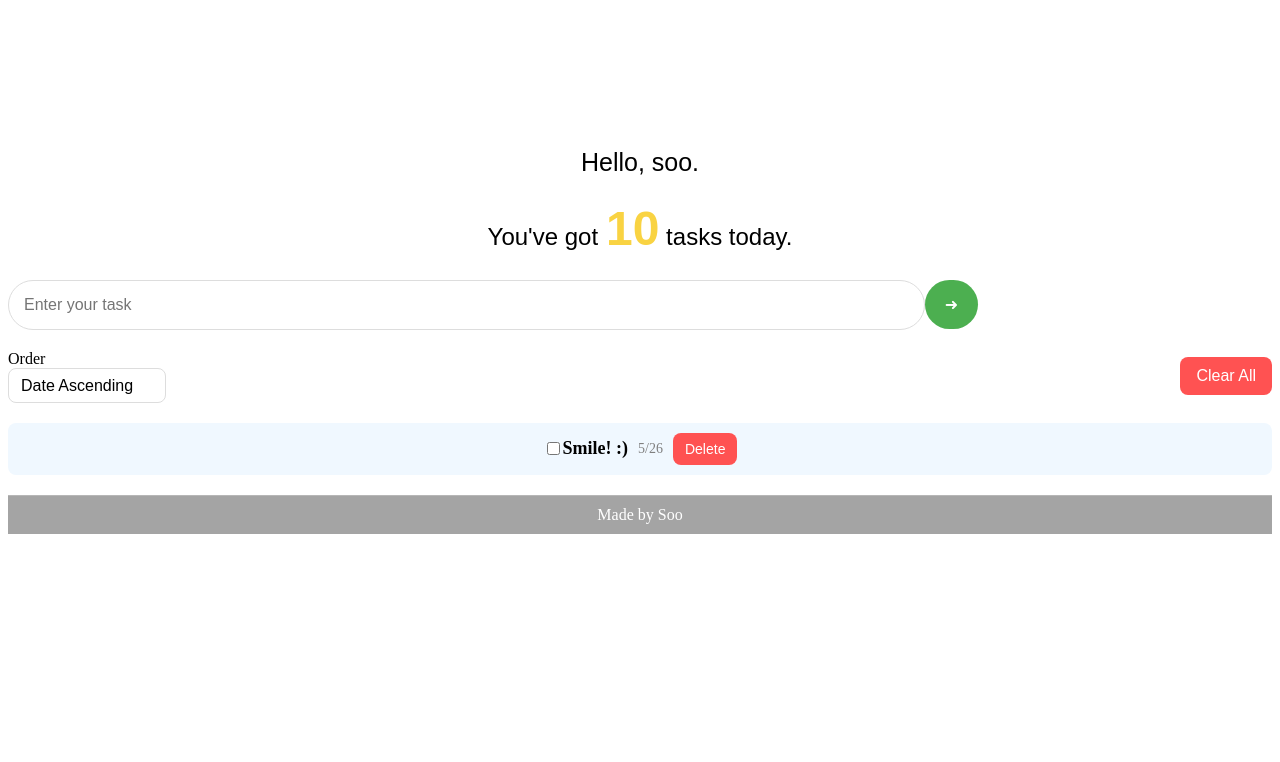
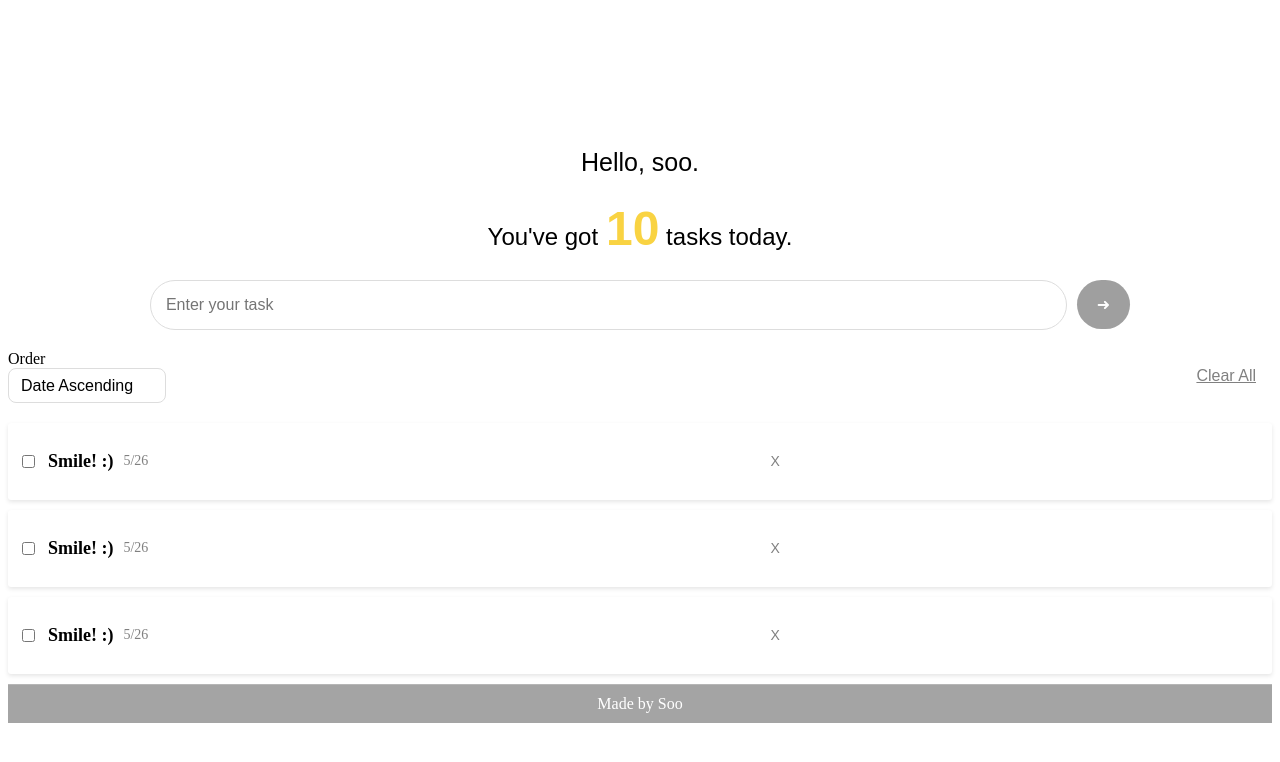
Before and after one commit to blackcat417/Vue-project, a Vue app: page / in a window 1280 px wide. Shown: the top 762 px of the page. Built offline with nearby package versions, Linux system fonts and the light colour scheme.

Commit message:
todo page

```diff
--- a/src/components/TodoController.vue
+++ b/src/components/TodoController.vue
@@ -48,15 +48,16 @@
 
 .clear {
   padding: 10px 16px;
-  background-color: #ff5252;
+  background-color: transparent;
   border: none;
   border-radius: 8px;
-  color: white;
+  color: grey;
   font-size: 16px;
+  text-decoration: underline;
   cursor: pointer;
 }
 
 .clear:hover {
-  background-color: #ff7979;
+  cursor: pointer;
 }
 </style>
--- a/src/components/TodoInput.vue
+++ b/src/components/TodoInput.vue
@@ -7,11 +7,10 @@
 
 <style>
 .add {
-  .add {
   display: flex;
   justify-content: center;
   align-items: center;
-    margin: 20px 0;
+  margin: 10px 0;
   gap: 10px;
 }
 
@@ -32,7 +31,7 @@
 
 .add__button {
   padding: 15px 20px;
-    background-color: #4caf50;
+  background-color: #9f9f9f;
   color: white;
   font-size: 16px;
   border: none;
@@ -44,5 +43,4 @@
 .add__button:hover {
   background-color: #45a049;
 }
-}
 </style>
--- a/src/components/TodoList.vue
+++ b/src/components/TodoList.vue
@@ -5,20 +5,37 @@
       <p class="list__text">Smile! :)</p>
     </label>
     <p class="list__date">5/26</p>
-    <button class="list__delete">Delete</button>
+    <button class="list__delete">X</button>
+  </ul>
+  <ul class="list">
+    <input type="checkbox" id="list-item-1" />
+    <label for="list-item-1">
+      <p class="list__text">Smile! :)</p>
+    </label>
+    <p class="list__date">5/26</p>
+    <button class="list__delete">X</button>
+  </ul>
+  <ul class="list">
+    <input type="checkbox" id="list-item-1" />
+    <label for="list-item-1">
+      <p class="list__text">Smile! :)</p>
+    </label>
+    <p class="list__date">5/26</p>
+    <button class="list__delete">X</button>
   </ul>
 </template>
 
 <style scoped>
 .list {
   display: flex;
-  justify-content: center;
+  justify-content: start;
   align-items: center;
-  background-color: #f0f8ff;
+  background-color: white;
   padding: 10px;
-  border-radius: 8px;
-  margin: 20px 0;
+  border-radius: 3px;
+  margin: 10px 0;
   list-style: none;
+  box-shadow: 0 2px 4px rgba(0, 0, 0, 0.1);
 }
 
 .list__item {
@@ -26,7 +43,7 @@
   align-items: center;
   justify-content: space-between;
   background-color: white;
-  padding: 15px;
+  padding: 10px;
   border-radius: 8px;
   margin-bottom: 10px;
   box-shadow: 0 2px 4px rgba(0, 0, 0, 0.1);
@@ -45,7 +62,7 @@
 
 .list__text {
   flex-grow: 1;
-  margin: 0;
+  margin-left: 10px;
   font-size: 18px;
   font-weight: 600;
 }
@@ -62,13 +79,14 @@
 }
 
 .list__delete {
-  background-color: #ff5252;
-  color: white;
+  background-color: transparent;
+  color: grey;
   border: none;
   border-radius: 8px;
   padding: 8px 12px;
   cursor: pointer;
   font-size: 14px;
+  margin-left: 600px;
 }
 
 .list__delete:hover {
```
Lines whose indentation alone changed are shown as unchanged.
